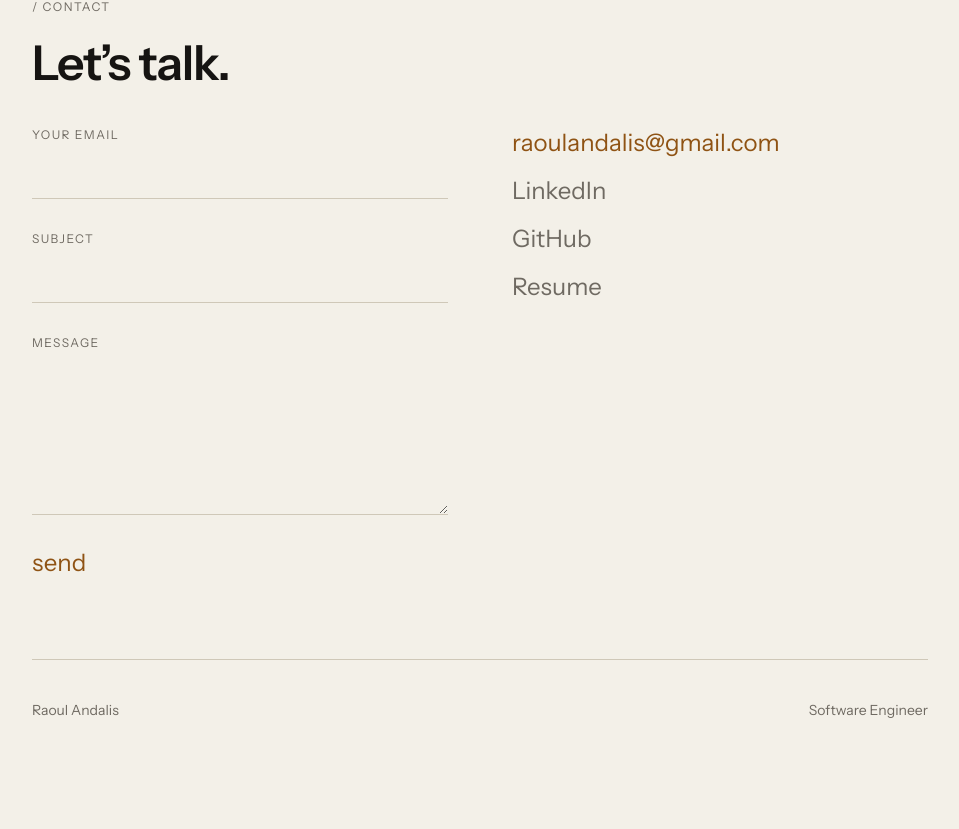
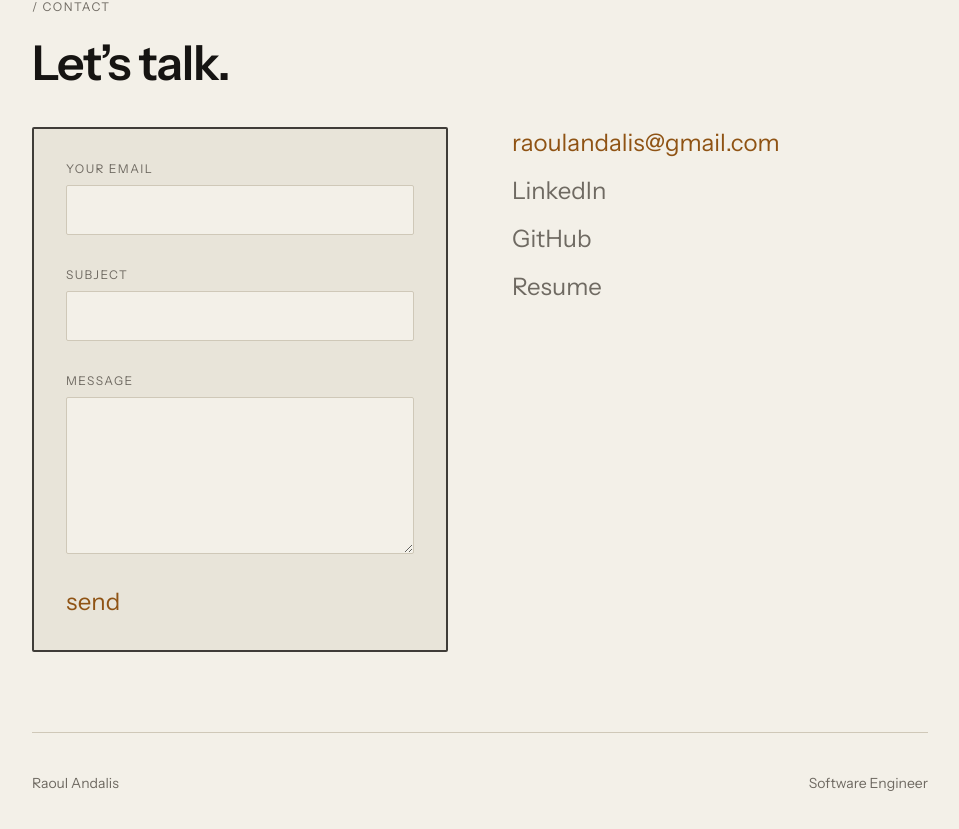
Before and after one commit to raoulandalis/Portfolio-2024, a React (Vite) app: page / in a window 1280 px wide. Shown: the part 2138-2967 px from the top of the page, without its empty margins (160-1119 px from the left). Before the commit the page ends 2898 px from the top, so only its background shows below. Built offline with nearby package versions, Linux system fonts and the light colour scheme; no server answers.

Commit message:
form styling

```diff
--- a/src/components/ContactForm.jsx
+++ b/src/components/ContactForm.jsx
@@ -46,14 +46,20 @@ const ContactForm = () => {
 
   if (status === 'sent') {
     return (
-      <p className='text-base leading-relaxed text-mist md:text-lg' role='status'>
+      <p
+        className='reel-form px-6 py-8 text-base leading-relaxed text-mist md:px-8 md:text-lg'
+        role='status'
+      >
         {form.sent}
       </p>
     )
   }
 
   return (
-    <form className='flex flex-col gap-8' onSubmit={onSubmit}>
+    <form
+      className='reel-form flex flex-col gap-6 p-6 md:gap-8 md:p-8'
+      onSubmit={onSubmit}
+    >
       <input
         type='checkbox'
         name='botcheck'
--- a/src/content/contact.js
+++ b/src/content/contact.js
@@ -6,8 +6,8 @@ export const contact = {
   wellfound: { label: 'Wellfound', url: 'https://wellfound.com/u/raoul-andalis' },
   resume: {
     label: 'Resume',
-    url: 'https://docs.google.com/document/d/1dWfIp819j9MZ5EEpuV2iVjnFB1eBjZlgzOOCOKkmht0/edit?usp=sharing',
-    stale: true, // Google Doc is stale (stops at 2023). PRD 5 ships a current PDF.
+    url: 'https://docs.google.com/document/d/1fwIkdVd-3rW8IYOGsYMO2074muzlczRmP8AYyNmGm08/edit?usp=sharing',
+    stale: true,
   },
   form: {
     emailLabel: 'Your email',
--- a/src/reel.css
+++ b/src/reel.css
@@ -42,6 +42,16 @@ body {
 
 .border-steel {
     border-color: var(--steel) !important;
+}
+
+.border-fog {
+    border-color: var(--fog) !important;
+}
+
+.reel-form {
+    border: 2px solid var(--mist) !important;
+    border-radius: 2px;
+    background-color: var(--ink-elevated);
 }
 
 .text-paper {
@@ -111,21 +121,21 @@ button:disabled.text-lantern {
     display: block;
     width: 100%;
     appearance: none;
-    border: 0;
-    border-bottom: 1px solid var(--steel);
-    border-radius: 0;
-    background: transparent;
+    border: 1px solid var(--steel);
+    border-radius: 2px;
+    background: var(--ink);
     caret-color: var(--lantern);
     color: var(--paper);
     font: inherit;
     font-size: 1.125rem;
     line-height: 1.5;
-    padding: 0.5rem 0 0.75rem;
+    padding: 0.65rem 0.75rem;
 }
 
 .reel-field:focus {
-    outline: none;
-    border-bottom-color: var(--lantern);
+    outline: 2px solid var(--lantern);
+    outline-offset: 2px;
+    border-color: var(--lantern);
 }
 
 .reel-field:disabled {
```
